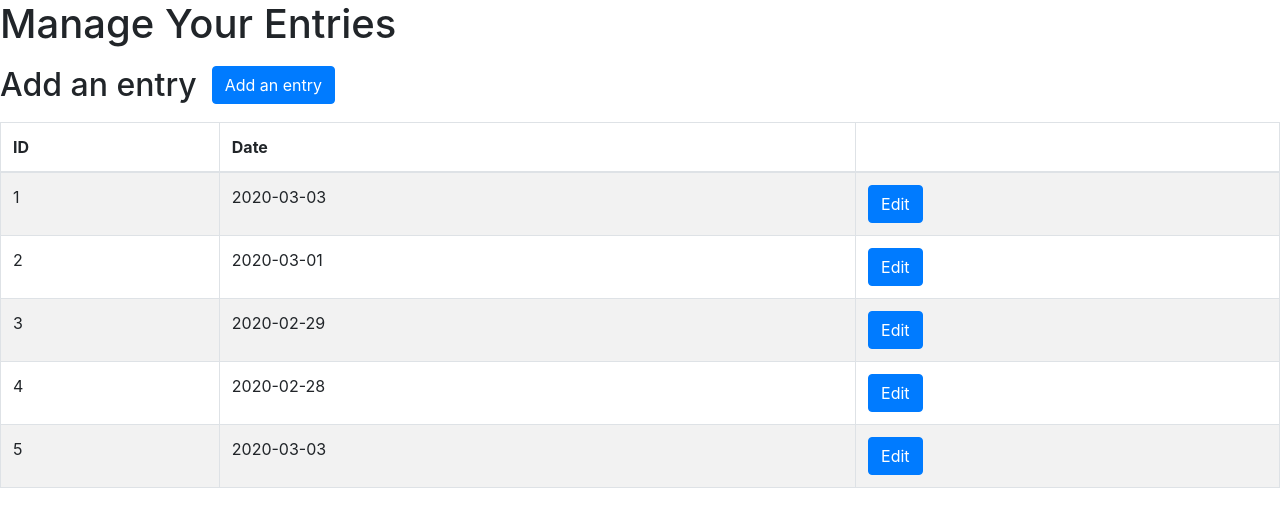
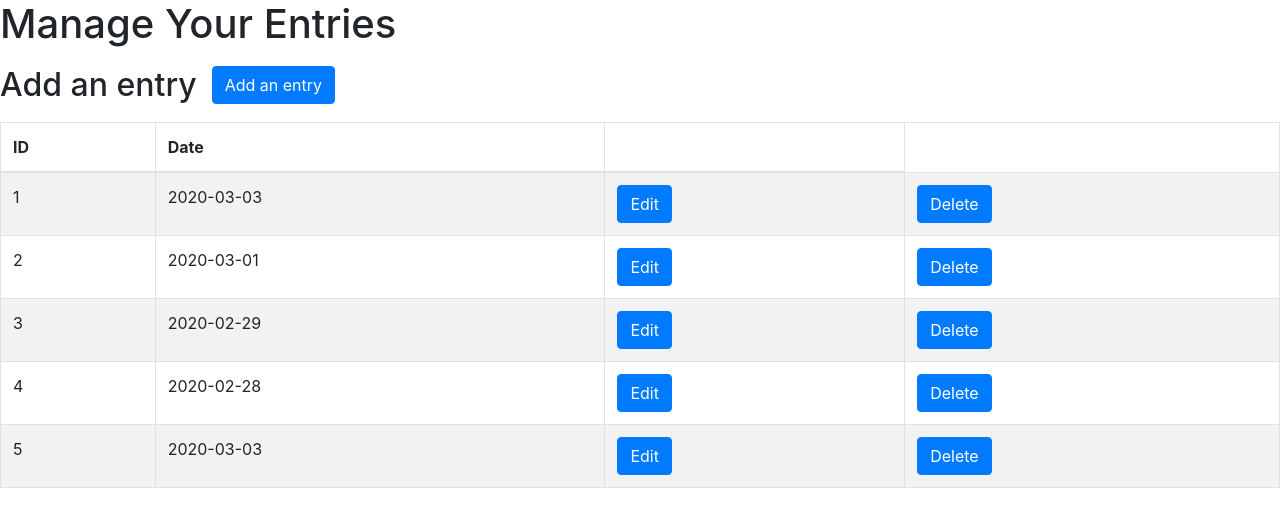
Before and after one commit to chrishaining/Flask-Fitness-Tracker, a Flask app: page /manage in a window 1280 px wide. Shown: the part 33-560 px from the top of the page. Run offline with Flask 2, Linux system fonts and the light colour scheme; data comes from the database, SQL or seed files in the repository; both versions use the stored data as it was after the commit; some libraries are stand-ins or nearby versions.

Commit message:
user can delete an entry

```diff
--- a/app/routes.py
+++ b/app/routes.py
@@ -41,3 +41,10 @@ def edit(entry_id):
     entry.description = new_description
     db.session.commit()
     return redirect('/manage')
+
+@app.route('/manage/<int:entry_id>/delete', methods=['POST'])
+def delete(entry_id):
+    entry = JournalEntry.query.get(entry_id)
+    db.session.delete(entry)
+    db.session.commit()
+    return redirect('/manage')
--- a/app/templates/manage.html
+++ b/app/templates/manage.html
@@ -87,7 +87,34 @@
                                 </div>
                             </div>
                         </div>
+                    </td>
 
+                    <!-- delete an entry  -->
+                    <td>
+                        <button type="button" class="btn btn-primary" data-toggle="modal" data-target="#myDeleteModal{{entry.id}}">Delete
+                                            </button>
+                        <div class="modal fade" id="myDeleteModal{{entry.id}}" tabindex="-1" role="dialog" aria-labelledby="myDeleteModalLabel{{entry.id}}" aria-hidden="true">
+                            <div class="modal-dialog" role="document">
+                                <div class="modal-content">
+                                    <div class="modal-header">
+                                        <h5 class="modal-title" id="myDeleteModalLabel{{entry.id}}">
+                                            Delete
+                                        </h5>
+                                    </div>
+                                    <div class="modal-body">
+                                        <h5>Are you sure?</h5>
+                                        <div class="modal-footer">
+                                            <form action="{{url_for( 'delete', entry_id=entry.id)}}" method="POST">
+
+                                                <button type="submit" class="btn btn-primary" value="Delete">Delete
+                                                                    </button>
+                                            </form>
+                                        </div>
+                                        <button type="button" class="btn btn-secondary" data-dismiss="modal">No, take me back</button>
+                                    </div>
+                                </div>
+                            </div>
+                        </div>
                     </td>
 
                 </tr>
```
Also changed, not shown: app.db.
